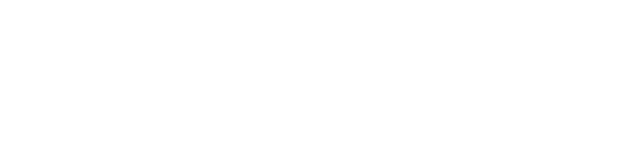
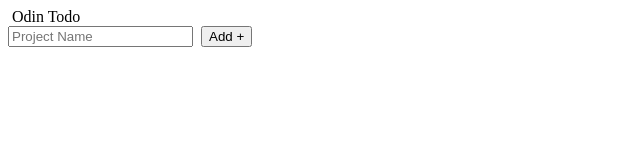
Before and after one commit to LontraSoft/odin-todo, a website built with webpack: page src/template.html in a window 1280 px wide. Shown: the whole page, without its empty margins (0-640 px from the left). Built offline with nearby package versions, Linux system fonts and the light colour scheme.

Commit message:
Add content to the template that will not be dynamically loaded

```diff
--- a/src/template.html
+++ b/src/template.html
@@ -8,6 +8,16 @@
   <meta name='description' content='Todo list for Odin Project'>
 </head>
 <body>
-
+  <header>
+    <div class='logo container'>
+      <img class='logo-img'/>
+      <a class='logo-text'>Odin Todo</a>
+    </div>
+    <div class='input-container'>
+      <input type='text' placeholder='Project Name' id='project-input'/>
+      <img class='search-icon'>
+      <button type='button' id='add-project-button'>Add +</button>
+    </div>
+  </header>
 </body>
 </html>
```
